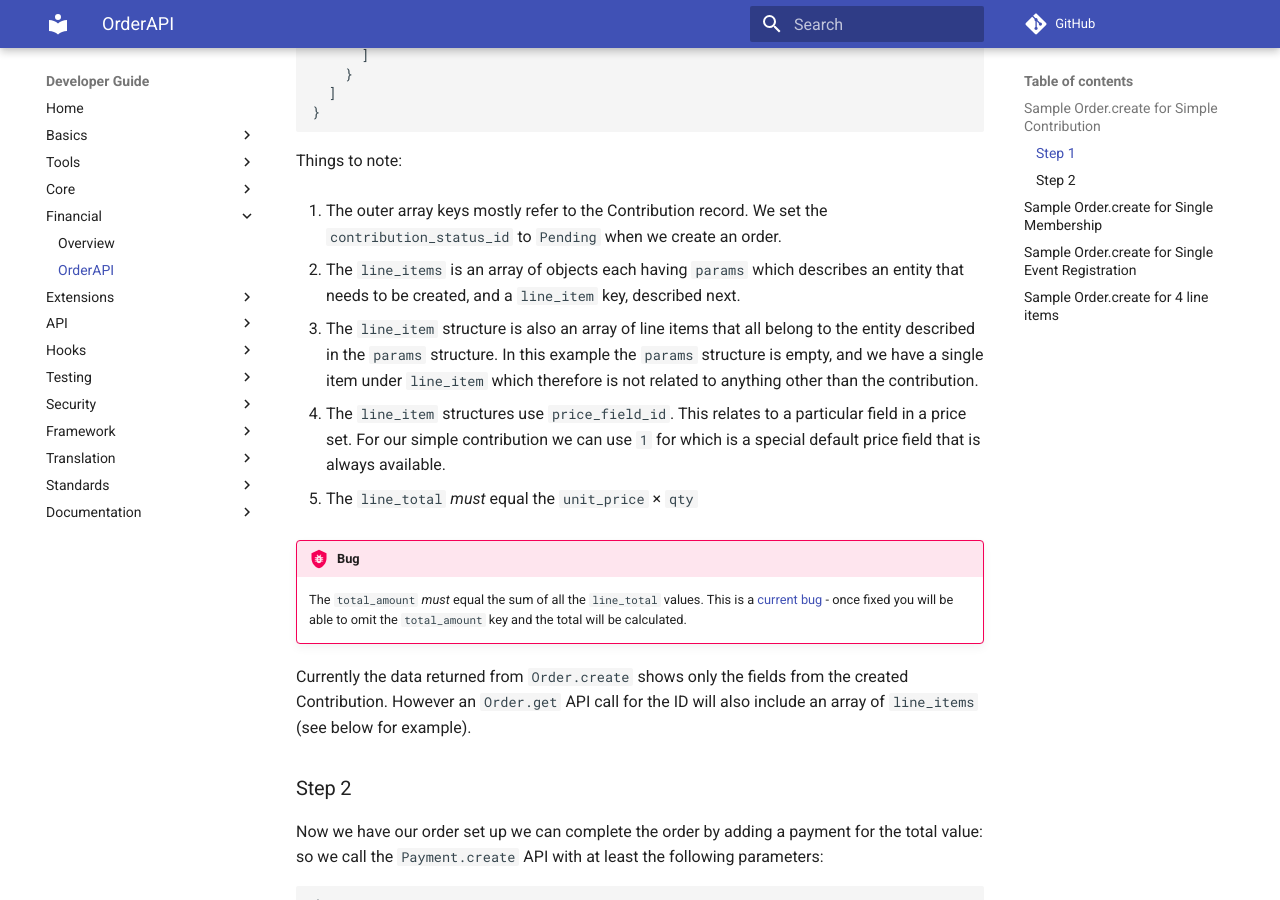
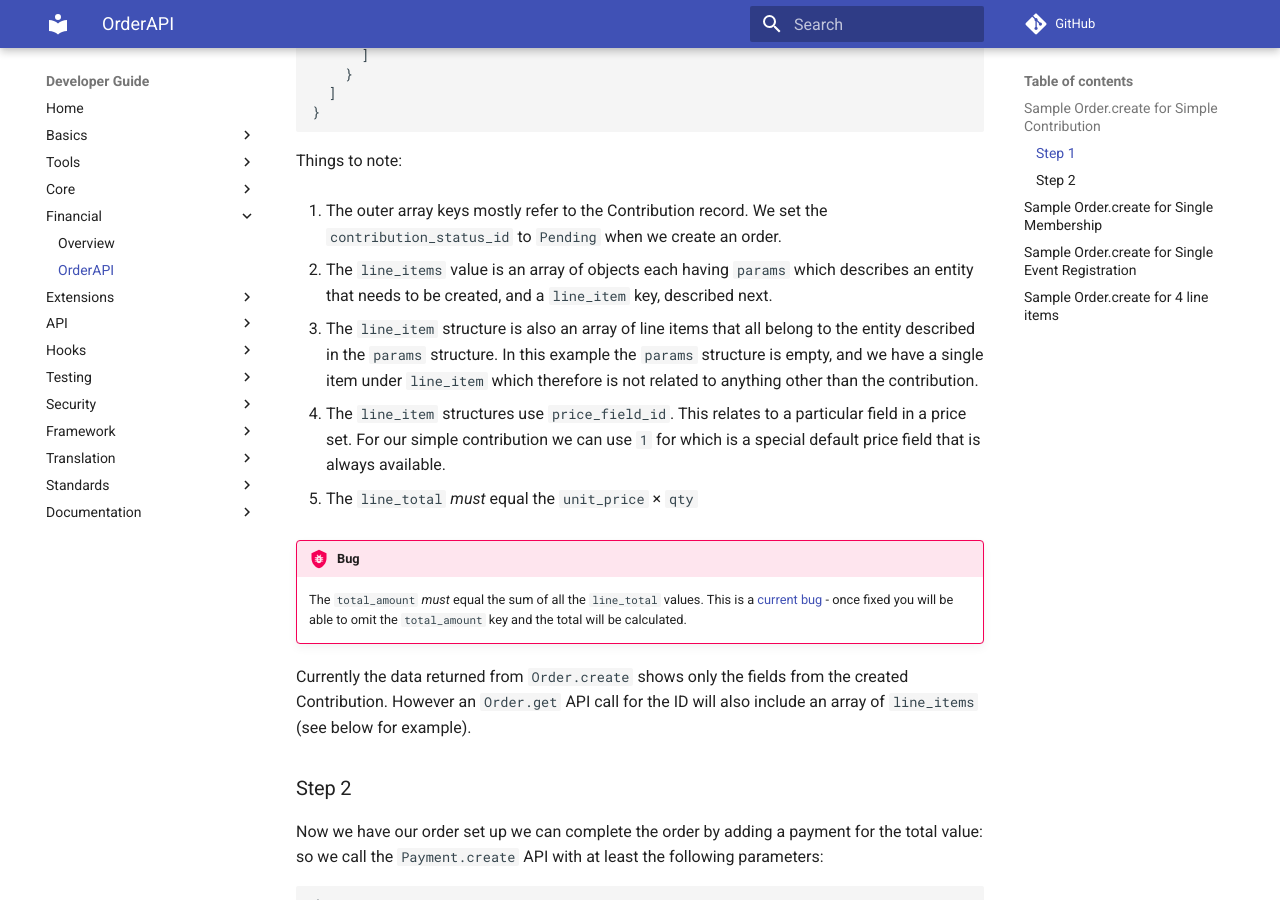
Before and after one commit to civicrm/civicrm-dev-docs, an MkDocs documentation site: the page built from docs/financial/OrderAPI.md, in a window 1280 px wide and 900 px high, scrolled down 1360 px. Built offline with MkDocs 1.6.1 and Material for MkDocs 9.7.7, drawn with Linux system fonts in a browser that asks for light colours; comment, search, counter and statistics services are not loaded; old or Windows-style settings are respelled for this version of MkDocs.

Commit message:
Update docs/financial/OrderAPI.md
Co-Authored-By: Mikey O'Toole <mikey@mjco.uk>

```diff
--- a/docs/financial/OrderAPI.md
+++ b/docs/financial/OrderAPI.md
@@ -49,7 +49,7 @@ Things to note:
 
 1. The outer array keys mostly refer to the Contribution record. We set the `contribution_status_id` to `Pending` when we create an order.
 
-2. The `line_items` is an array of objects each having `params` which describes an entity that needs to be created, and a `line_item` key, described next.
+2. The `line_items` value is an array of objects each having `params` which describes an entity that needs to be created, and a `line_item` key, described next.
 
 3. The `line_item` structure is also an array of line items that all belong to the entity described in the `params` structure. In this example the `params` structure is empty, and we have a single item under `line_item` which therefore is not related to anything other than the contribution.
 
```
